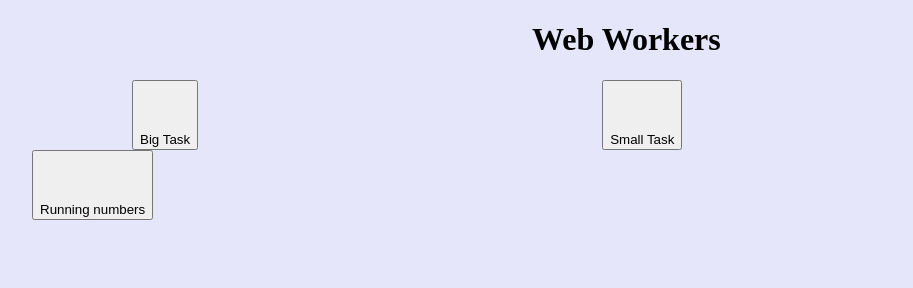
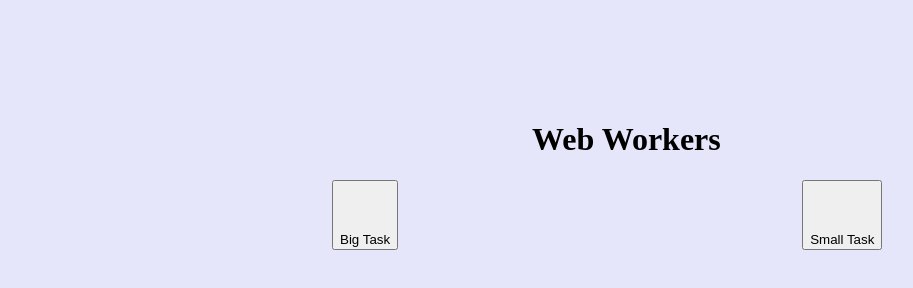
Before and after one commit to SSabarinathan/HTML-CSS-JS, a plain HTML site: page web_workers.html in a window 1280 px wide. Shown: the whole page, without its empty margins (276-1189 px from the left). Drawn offline with Linux system fonts and the light colour scheme.

Commit message:
geolocation,responsive_images,server_sent_events,session_local_storage,web_workers

```diff
--- a/web_workers.html
+++ b/web_workers.html
@@ -10,11 +10,11 @@
 
 </head>
 <body>
-    <h1>Web Workers</h1>
-    <span id="loop"></span>
-    <button id="web1"  style="margin-left: 400px;" onclick="big()">Big Task</button>
+    <h1 style="padding-top: 100px;">Web Workers</h1>
+    <!-- <span id="loop"></span> -->
+    <button id="web1"  style="margin-left: 600px;" onclick="big()">Big Task</button>
     <button id="web2" style="margin-left: 400px;" onclick="small()">Small Task</button>
-    <button id="bgButton" style="margin-left: 300px;" onclick="bgButton()">Running numbers</button>
+    <!-- <button id="bgButton" style="margin-left: 300px;" onclick="bgButton()">Running numbers</button> -->
 
 </body>
 </html>
--- a/webworkers.js
+++ b/webworkers.js
@@ -18,11 +18,15 @@ function small(){
     alert("It is just a small function");
 }
 
-function bgButton(){
 
-    var worker = new Worker('loop.js');
-    worker.onmessage= function(ev){
-        document.getElementById('loop').textContent=ev.data
-    }
 
-}
+
+
+// function bgButton(){
+
+//     var worker = new Worker('loop.js');
+//     worker.onmessage= function(ev){
+//         document.getElementById('loop').textContent=ev.data
+//     }
+
+// }
```
Also changed, not shown: index.html (+10 -0 lines).
